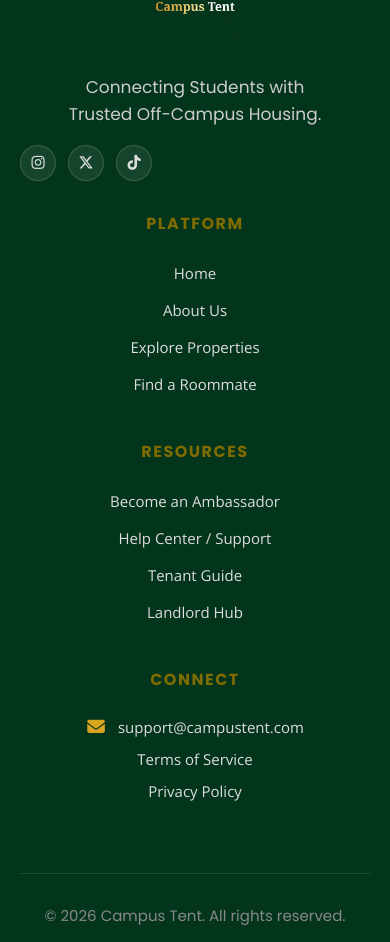
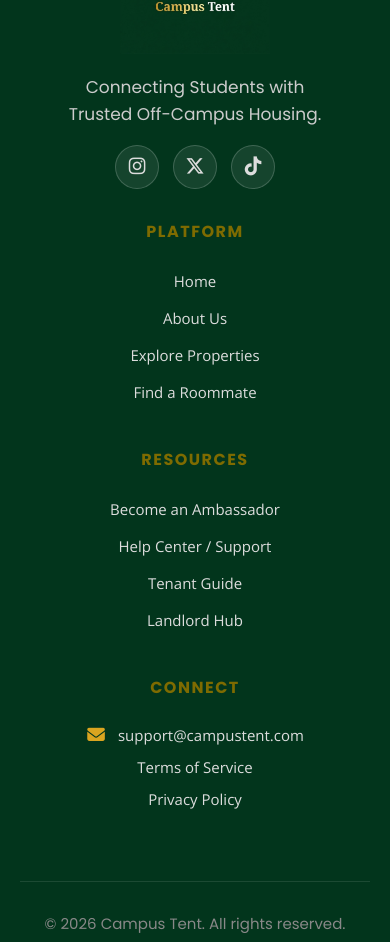
Before and after one commit to OreziiMena/CAMPUS-STAY-, a Next.js app: page /terms in a window 390 px wide. Shown: the part 4133-5075 px from the top of the page. Built offline with nearby package versions, Linux system fonts and the light colour scheme; no server answers.

Commit message:
feat(footer-and-modal): responsive footer icons and interactive close/cancel controls for payment modal

```diff
--- a/components/Footer.module.css
+++ b/components/Footer.module.css
@@ -7,27 +7,68 @@
   display: flex;
   align-items: center;
   gap: 12px;
-  margin-top: 16px;
+  margin-top: 18px;
+  flex-wrap: wrap;
 }
 
 .socialLink {
-  width: 36px;
-  height: 36px;
+  width: 38px;
+  height: 38px;
+  min-width: 38px;
+  min-height: 38px;
   border-radius: 50%;
   background: rgba(255, 255, 255, 0.08);
-  border: 1px solid rgba(255, 255, 255, 0.15);
+  border: 1px solid rgba(255, 255, 255, 0.18);
   color: #dddddd;
-  display: flex;
+  display: inline-flex;
   align-items: center;
   justify-content: center;
-  font-size: 15px;
-  transition: all 0.2s ease;
+  font-size: 16px;
+  transition: all 0.25s cubic-bezier(0.4, 0, 0.2, 1);
   text-decoration: none;
+  touch-action: manipulation;
+  -webkit-tap-highlight-color: transparent;
 }
 
 .socialLink:hover {
   background: goldenrod;
   color: rgb(2, 53, 28);
-  transform: translateY(-2px);
+  transform: translateY(-3px) scale(1.06);
   border-color: goldenrod;
+  box-shadow: 0 4px 12px rgba(218, 165, 32, 0.35);
 }
+
+.socialLink:active {
+  transform: translateY(0) scale(0.95);
+}
+
+@media (max-width: 768px) {
+  .socialIcons {
+    justify-content: center;
+    gap: 16px;
+    margin-top: 20px;
+  }
+
+  .socialLink {
+    width: 42px;
+    height: 42px;
+    min-width: 42px;
+    min-height: 42px;
+    font-size: 18px;
+  }
+}
+
+@media (max-width: 480px) {
+  .socialIcons {
+    gap: 14px;
+    margin-top: 16px;
+  }
+
+  .socialLink {
+    width: 44px;
+    height: 44px;
+    min-width: 44px;
+    min-height: 44px;
+    font-size: 19px;
+  }
+}
```
Also changed, not shown: app/apartment-details/page.tsx (+48 -5 lines), app/apartment-details/styles.css (+40 -9 lines).
